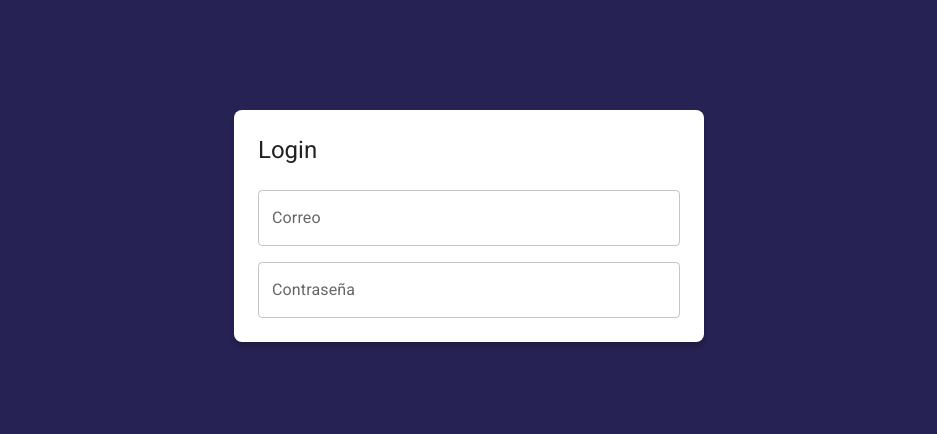
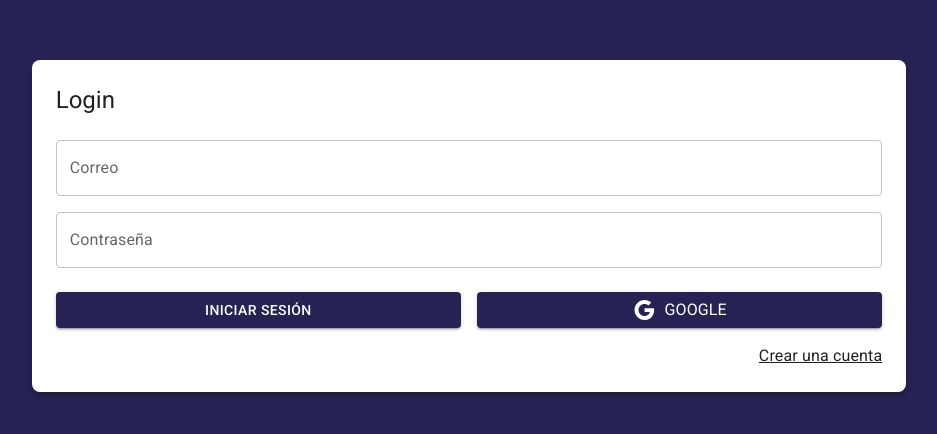
Before and after one commit to AlPetrovich/JournalApp-React, a React (Vite) app in the folder journal-app/: page /auth/login in a window 1280 px wide. Shown: the part 174-608 px from the top of the page, without its empty margins (171-1108 px from the left). Built offline with nearby package versions, Linux system fonts and the light colour scheme.

Commit message:
fin login

```diff
--- a/journal-app/src/auth/pages/LoginPage.jsx
+++ b/journal-app/src/auth/pages/LoginPage.jsx
@@ -1,4 +1,6 @@
-import { Grid, TextField, Typography } from "@mui/material"
+import {Link as RouterLink} from 'react-router-dom';
+import { Google } from "@mui/icons-material"
+import { Button, Grid, Link, TextField, Typography } from "@mui/material"
 
 export const LoginPage = () => {
   return (
@@ -34,7 +36,29 @@
                   fullWidth
                 />
               </Grid>
+
+              <Grid container spacing={2} sx={{mb:2, mt:1}}>
+                <Grid item xs={12} sm={6}>
+                  <Button variant="contained" fullWidth>
+                    Iniciar Sesión
+                  </Button>
+                </Grid>
+                <Grid item xs={12} sm={6}>
+                  <Button variant="contained" fullWidth>
+                    <Google />
+                    <Typography sx={{ml:1}}>Google</Typography>
+                  </Button>
+                </Grid>
+              </Grid>
+
+              <Grid container direction="row" justifyContent="end">
+                <Link component={ RouterLink } color="inherit" to="/auth/register">
+                  Crear una cuenta
+                </Link>
+              </Grid>
+
             </Grid>
+
           </form>
       </Grid>
 
```
